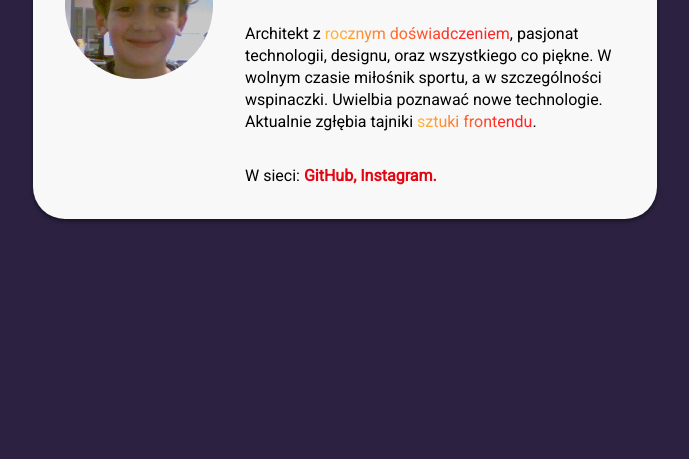
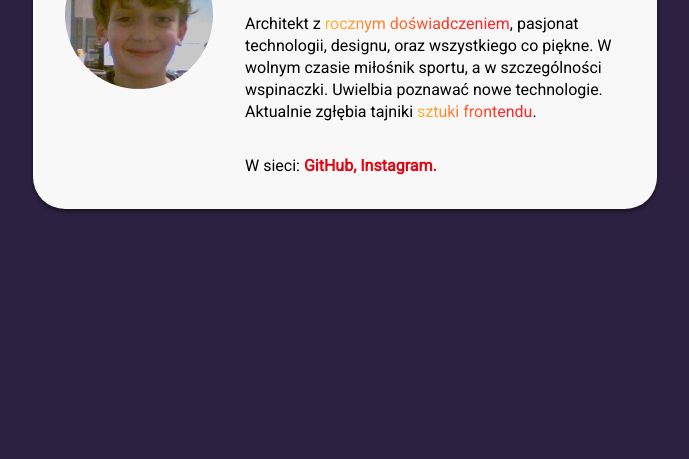
Before and after one commit to mateuszkornecki/buisness-card, a plain HTML site: page index.html in a window 1280 px wide. Shown: the part 341-800 px from the top of the page, without its empty margins (295-984 px from the left). Drawn offline with Linux system fonts and the light colour scheme.

Commit message:
feat: minor bug fixes

```diff
--- a/css/style.css
+++ b/css/style.css
@@ -22,8 +22,6 @@ body {
 .card {
     max-width: 624px;
     width: 100%;
-    max-height: 320px;
-    height: 100%;
     background-color: #F8F8F8;
     padding: 32px;
     border-radius: 32px;
@@ -36,15 +34,12 @@ body {
     display: flex;
     flex-direction: column;
     justify-content: space-between;
-    height: 100%;
 }
 
 .person {
     display: flex;
     align-items: center;
     justify-content: flex-end;
-    height: 100%;
-    flex-shrink: 1;
 }
 
 .person__description {
@@ -71,8 +66,8 @@ body {
 
 .person__picture {
     margin-right: 32px;
-    display: flex;
     align-self: flex-start;
+    flex-shrink: 1;
 }
 
 .person__link {
--- a/index.html
+++ b/index.html
@@ -5,8 +5,8 @@
     <meta charset="UTF-8">
     <meta name="viewport" content="width=device-width, initial-scale=1.0">
     <meta http-equiv="X-UA-Compatible" content="ie=edge">
+    <link rel="stylesheet" href="css/normalize.css" type="text/css">
     <link rel="stylesheet" href="css/style.css" type="text/css">
-    <link rel="stylesheet" href="css/normalize.css" type="text/css">
     <link href="https://fonts.googleapis.com/css?family=Roboto&display=swap" rel="stylesheet">
 
     <title>Wizytówka</title>
@@ -34,10 +34,10 @@
                         W sieci:
                         <a class="person__link" href="https://github.com/mateuszkornecki/">
                          GitHub,
-                    </a>
+                        </a>
                         <a class="person__link" href="https://www.instagram.com/korneckimateusz/?hl=en">
                         Instagram.
-                    </a>
+                        </a>
                     </p>
                 </div>
             </div>
```
